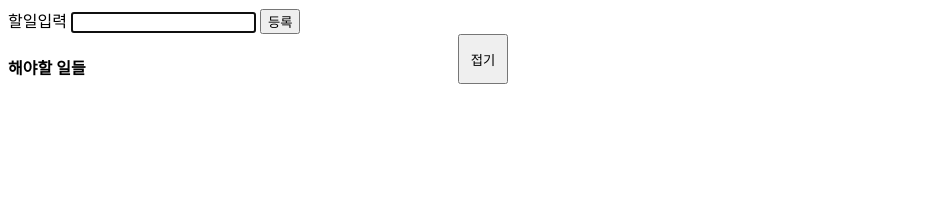
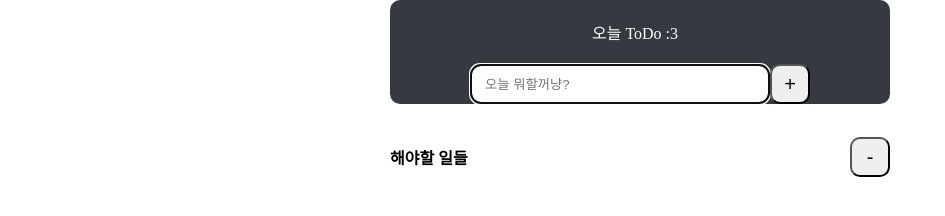
Before and after one commit to amorfati0310/mvcPractice, a website: page todo.html in a window 1280 px wide. Shown: the whole page, without its empty margins (0-945 px from the left). Drawn offline with Linux system fonts and the light colour scheme.

Commit message:
[add] style add

```diff
--- a/FoldingView.js
+++ b/FoldingView.js
@@ -1,7 +1,7 @@
 class FolidingView {
   constructor(selector){
     this.folding = document.querySelector(selector);
-    this.buttonText = "접기"
+    this.buttonText = "-"
     this.isfoldingStateOpen = true
     this.foldingButton = null;
     this.children = null;
@@ -29,7 +29,7 @@ class FolidingView {
     this.isfoldingStateOpen = !this.isfoldingStateOpen
   }
   updateBtnText(state){
-    this.buttonText = state ? "접기" : "열기"
+    this.buttonText = state ? "-" : "+"
   }
   updateView(){
     this.foldingButton.innerText = this.buttonText
--- /dev/null
+++ b/style/todo.css
@@ -0,0 +1,72 @@
+body {
+  margin: 0;
+}
+ul {
+  padding-left: 0;
+}
+li {
+  list-style: none;
+  height: 40px;
+  color: #fff;
+  background: #343a40;
+  margin-bottom: 10px;
+  border-radius: 10px;
+  display: flex;
+  align-items: center;
+  box-sizing: border-box;
+  padding-left: 40px;
+}
+
+.wrapper {
+  display: flex;
+  flex-direction: column;
+  justify-content: center;
+  align-items: center;
+}
+.title-box{
+  display: flex;
+  justify-content: space-between;
+  align-items: center;
+  width: 500px;
+}
+
+form {
+  display: flex;
+  flex-direction: column;
+  justify-content: center;
+  align-items: center;
+  background: #343a40;
+  color: #fff;
+  border-radius: 10px;
+  margin-bottom: 20px;
+}
+label {
+  margin-top: 20px;
+  margin-bottom: 20px;
+}
+
+.input-box {
+  display: flex;
+
+}
+
+button {
+ border-radius: 10px;
+ font-size: 20px;
+ width: 40px;
+ height: 40px;
+}
+.hidden {
+  visibility: hidden;
+}
+label {
+  margin-right: 10px;
+}
+form input {
+  width: 300px;
+  height: 40px;
+  border-radius: 10px;
+  padding: 11px 10px 11px 13px;
+  margin: 0;
+  box-sizing: border-box;
+}
--- a/todo.html
+++ b/todo.html
@@ -2,29 +2,17 @@
 <html>
 <head>
   <title>todo mvc</title>
-  <style>
-    .title-box{
-      display: flex;
-      justify-content: space-between;
-      width: 500px;
-    }
-    .title-box button {
-      width: 50px;
-      height: 50px;
-    }
-    .hidden {
-      visibility: hidden;
-    }
-  </style>
+  <link rel="stylesheet" href="./style/todo.css">
 </head>
 <body>
+  <div class="wrapper">
       <article class="todo-app">
           <form class="user-form">
-      <label>
-        <span>할일입력</span>
-        <input type="text" name="todo">
-      </label>
-      <button type="submit">등록</button>
+              <label>오늘 ToDo :3</label>
+              <div class="input-box">
+                <input type="text" name="todo" placeholder="오늘 뭐할꺼냥?">
+                <button type="submit">+</button>
+              </div>
           </form>
           <div class="folding">
             <ul class="todo-list">
@@ -32,6 +20,7 @@
             </ul>
           </div>
         </article>
+  </div>
   <script src="./FoldingView.js"></script>
   <script src="./FormView.js"></script>
   <script src="./ListView.js"></script>
```
Also changed, not shown: package.json (added, +24 -0 lines), 2 other files. Lines whose indentation alone changed are shown as unchanged.
